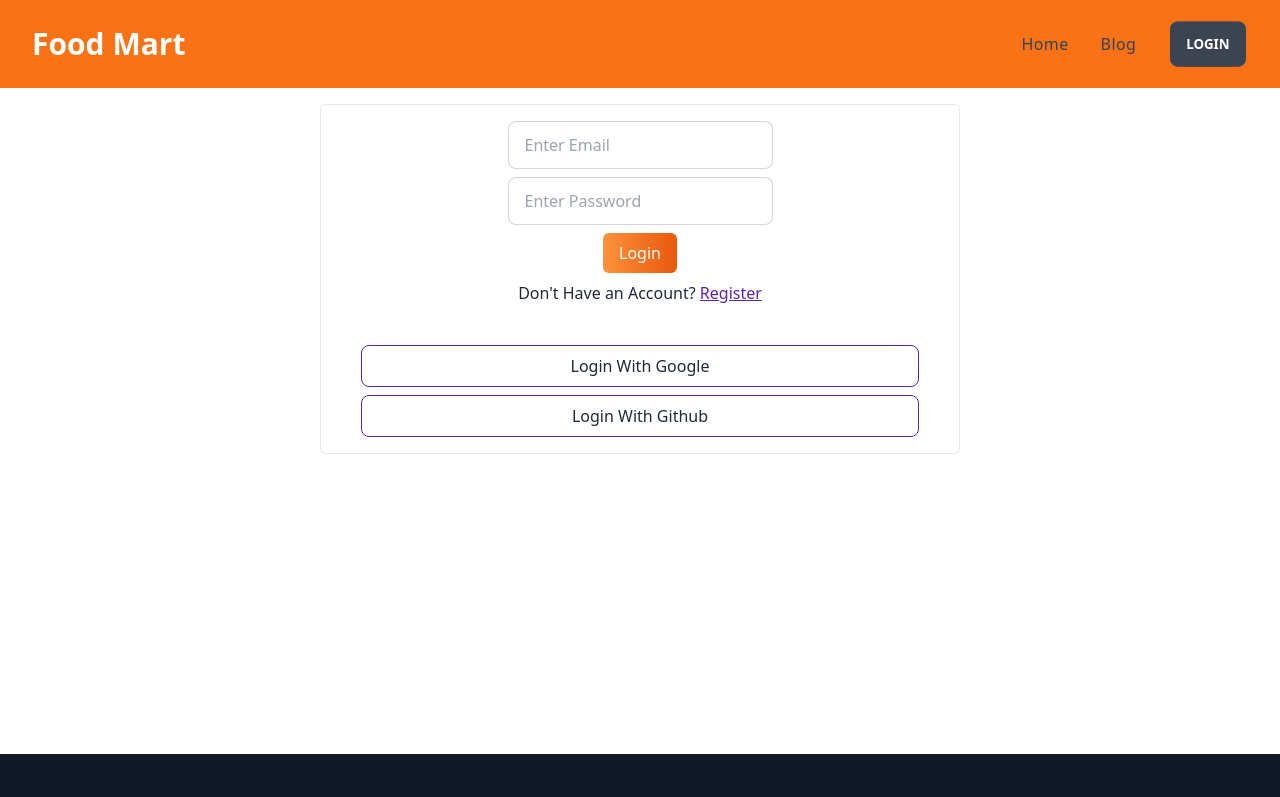
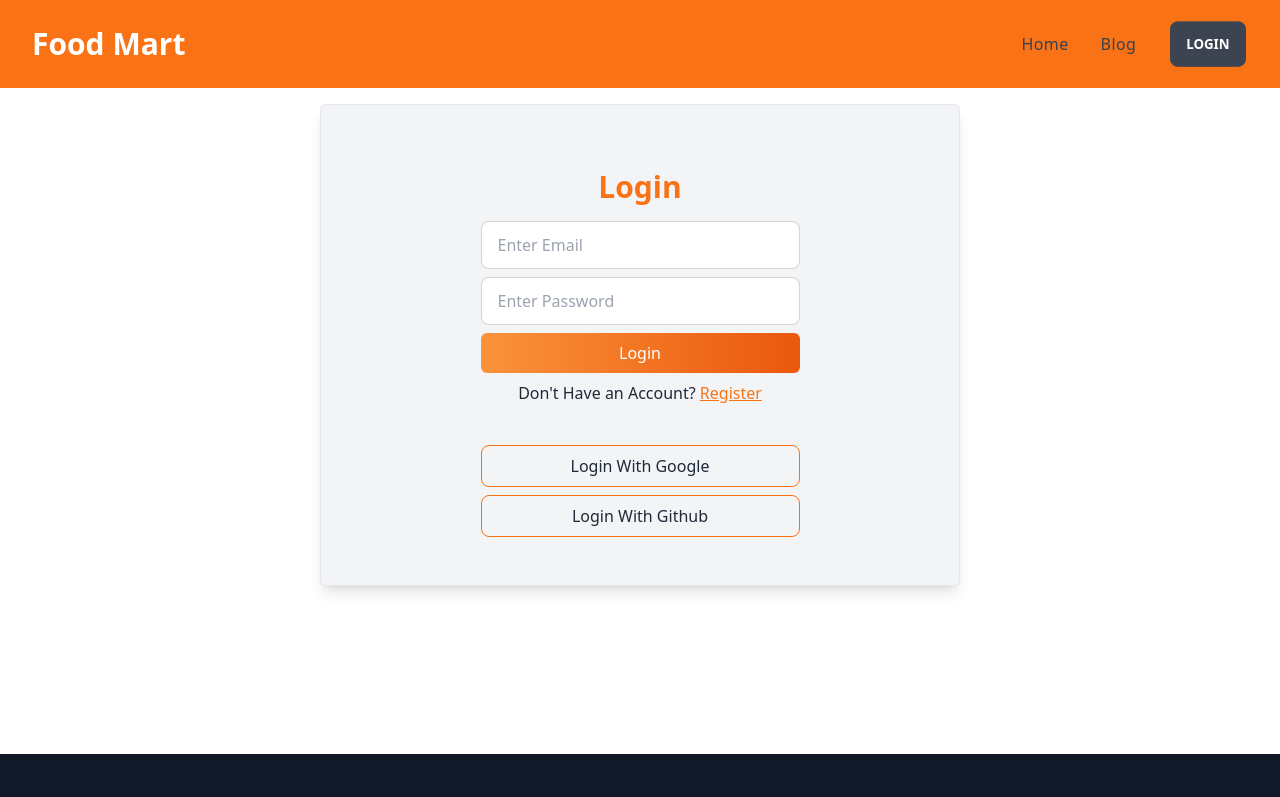
Before and after one commit to shukumar-542/chef-recipe-client, a React (Vite) app: page /login in a window 1280 px wide. Shown: the top 797 px of the page. Built offline with nearby package versions, Linux system fonts and the light colour scheme; no server answers.

Commit message:
style login and register page and set the rating

```diff
--- a/package.json
+++ b/package.json
@@ -11,6 +11,7 @@
   },
   "dependencies": {
     "@heroicons/react": "^2.0.17",
+    "@smastrom/react-rating": "^1.3.1",
     "daisyui": "^2.51.6",
     "firebase": "^9.21.0",
     "localforage": "^1.10.0",
--- a/src/Pages/ChefRecipe/ChefRecipe.jsx
+++ b/src/Pages/ChefRecipe/ChefRecipe.jsx
@@ -2,6 +2,8 @@ import React, { useEffect, useState } from 'react';
 import { useLoaderData, useNavigation, useParams } from 'react-router-dom';
 import Button from '../Button/Button';
 import Loading from '../Loading/Loading';
+import { Rating } from '@smastrom/react-rating'
+import '@smastrom/react-rating/style.css'
 
 const ChefRecipe = () => {
     const { id } = useParams()
@@ -66,6 +68,8 @@ const ChefRecipe = () => {
                                                 <p>5. {cock.ingredients[4]}</p>
                                                 <h2 className='text-xl font-bold'>cooking method</h2>
                                                 <p>{cock.cooking_method}</p>
+                                                <p className='flex'>Rating :
+                                                <Rating style={{ maxWidth: 100 }} value={cock.rating} readOnly  /></p>
 
                                                 <div className="card-actions justify-end">
                                                     <Button></Button>
--- a/src/Pages/Loading/Loading.jsx
+++ b/src/Pages/Loading/Loading.jsx
@@ -4,12 +4,12 @@ const Loading = () => {
     return (
         <div>
             <div>
-            <div className='flex justify-center items-center h-[calc(100vh-68px)]'>
-      <p className='text-7xl font-thin'>L</p>
-      <div className='w-10 h-10 border-8 border-dashed animate-spin rounded-full  mt-5 border-blue-400'></div>
-      <p className='text-7xl font-thin'>ading....</p>
-    </div>
-        </div>
+                <div className='flex justify-center items-center h-[calc(100vh-68px)]'>
+
+                    <div className='w-10 h-10 border-8 border-dashed animate-spin rounded-full  mt-5 border-orange-500'></div>
+
+                </div>
+            </div>
         </div>
     );
 };
--- a/src/Pages/Login/Login/Login.jsx
+++ b/src/Pages/Login/Login/Login.jsx
@@ -12,6 +12,14 @@ const Login = () => {
         const form = event.target;
         const email = form.email.value;
         const password = form.password.value;
+
+        setError('');
+        if(!email){
+            return setError('Enter Your Email')
+        }
+        if(!password){
+            return setError('Enter Password')
+        }
 
         loggedInUser(email, password)
         .then(result => {
@@ -58,20 +66,25 @@ const Login = () => {
 
     }
     return (
-        <div className=' mt-4 border w-1/2 mx-auto py-4 rounded-md'>
+        <div className=' mt-4 border w-1/2 mx-auto py-12 rounded-md shadow-lg bg-gray-100'>
+            <h1 className='text-center my-4 text-3xl text-orange-500 font-bold'>Login</h1>
+
             <form onSubmit={handleLogin} className='flex justify-center items-center flex-col space-y-2'>
-                <div className="form-control ">
+                <div className="form-control w-1/2 ">
                  <input type="email" name='email' placeholder="Enter Email" className="input input-bordered " />
                 </div>
-                <div className="form-control ">
+                <div className="form-control w-1/2">
                  <input type="password" name='password' placeholder="Enter Password" className="input input-bordered w-full" />
                 </div>
-                <button className='btn-primary' type='submit'>Login</button>
-                <p>Don't Have an Account? <Link to="/register" className='text-violet-800 underline'>Register</Link></p>
+                <button className='btn-primary w-1/2' type='submit'>Login</button>
+                <p>Don't Have an Account? <Link to="/register" className='text-orange-500 underline'>Register</Link></p>
             </form>
-            <div className='flex flex-col space-y-2 mx-10 mt-10'>
-            <button onClick={handleGoogleLogin} className='border border-violet-800 px-8 py-2 rounded-lg hover:bg-violet-600 '>Login With Google</button>
-            <button onClick={handelGithubLogin} className='border border-violet-800 px-8 py-2 rounded-lg hover:bg-violet-600 '>Login With Github</button>
+            <div className='text-center my-2 text-red-500'>
+                {error}
+            </div>
+            <div className='flex flex-col w-1/2 mx-auto space-y-2  mt-10'>
+            <button onClick={handleGoogleLogin} className='border border-orange-500 px-8 py-2 rounded-lg hover:bg-orange-500 '>Login With Google</button>
+            <button onClick={handelGithubLogin} className='border border-orange-500 px-8 py-2 rounded-lg hover:bg-orange-500 '>Login With Github</button>
 
             </div>
         </div>
--- a/src/Pages/Login/Register/Register.jsx
+++ b/src/Pages/Login/Register/Register.jsx
@@ -55,24 +55,27 @@ const Register = () => {
     }
 
     return (
-        <div className=' mt-4 border w-1/2 mx-auto py-4 rounded-md'>
+        <div className=' mt-10 shadow-lg border w-1/2 mx-auto py-12 rounded-md bg-gray-100 '>
+            <h1 className='text-center my-4 text-3xl text-orange-500 font-bold'>Register</h1>
         <form onSubmit={handleRegister} className='flex justify-center items-center flex-col space-y-2'>
-            <div className="form-control ">
+            <div className="form-control w-1/2">
              <input type="text" name='name' placeholder="Enter Name" className="input input-bordered " />
             </div>
 
-            <div className="form-control ">
+            <div className="form-control w-1/2">
              <input type="email" name='email' placeholder="Enter Email" className="input input-bordered "  />
             </div>
-            <div className="form-control ">
+            <div className="form-control w-1/2">
              <input type="password" name='password' placeholder="Enter Password" className="input input-bordered w-full" />
             </div>
-            <div className="form-control ">
+            <div className="form-control w-1/2">
              <input type="text" name='photo' placeholder="Enter photo url" className="input input-bordered " />
             </div>
-            <button className='btn-primary' type='submit'>Register</button>
-            <p>Have an Account? <Link to="/login" className='text-violet-800 underline'>Login</Link></p>
+            <button className='btn-primary w-1/2' type='submit'>Register</button>
+            <p>Have an Account? <Link to="/login" className='text-orange-500 underline'>Login</Link></p>
         </form>
+
+
 
 
     </div>
```
Also changed, not shown: 1 other file (tests, documents, lock files or other folders).
